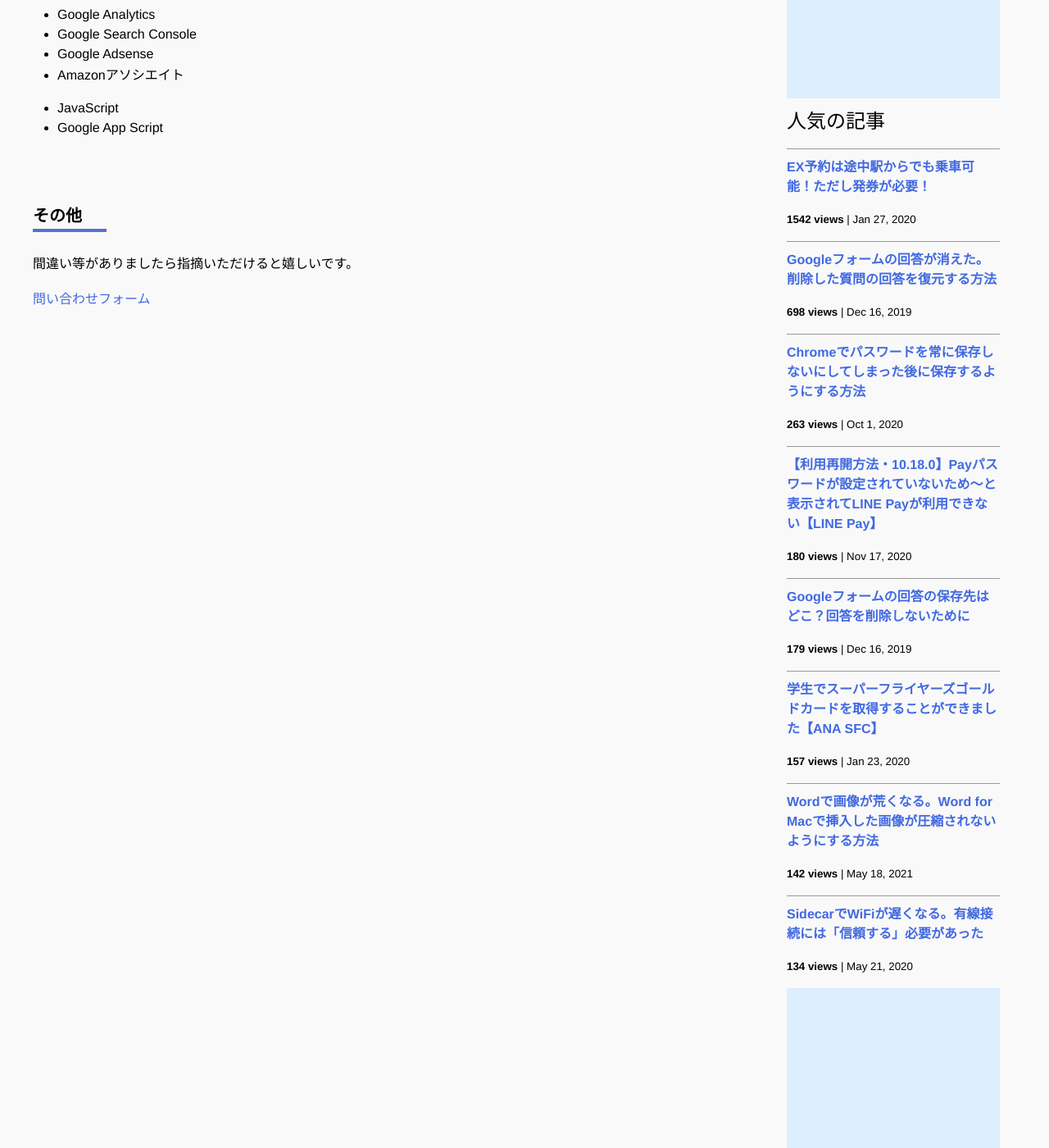
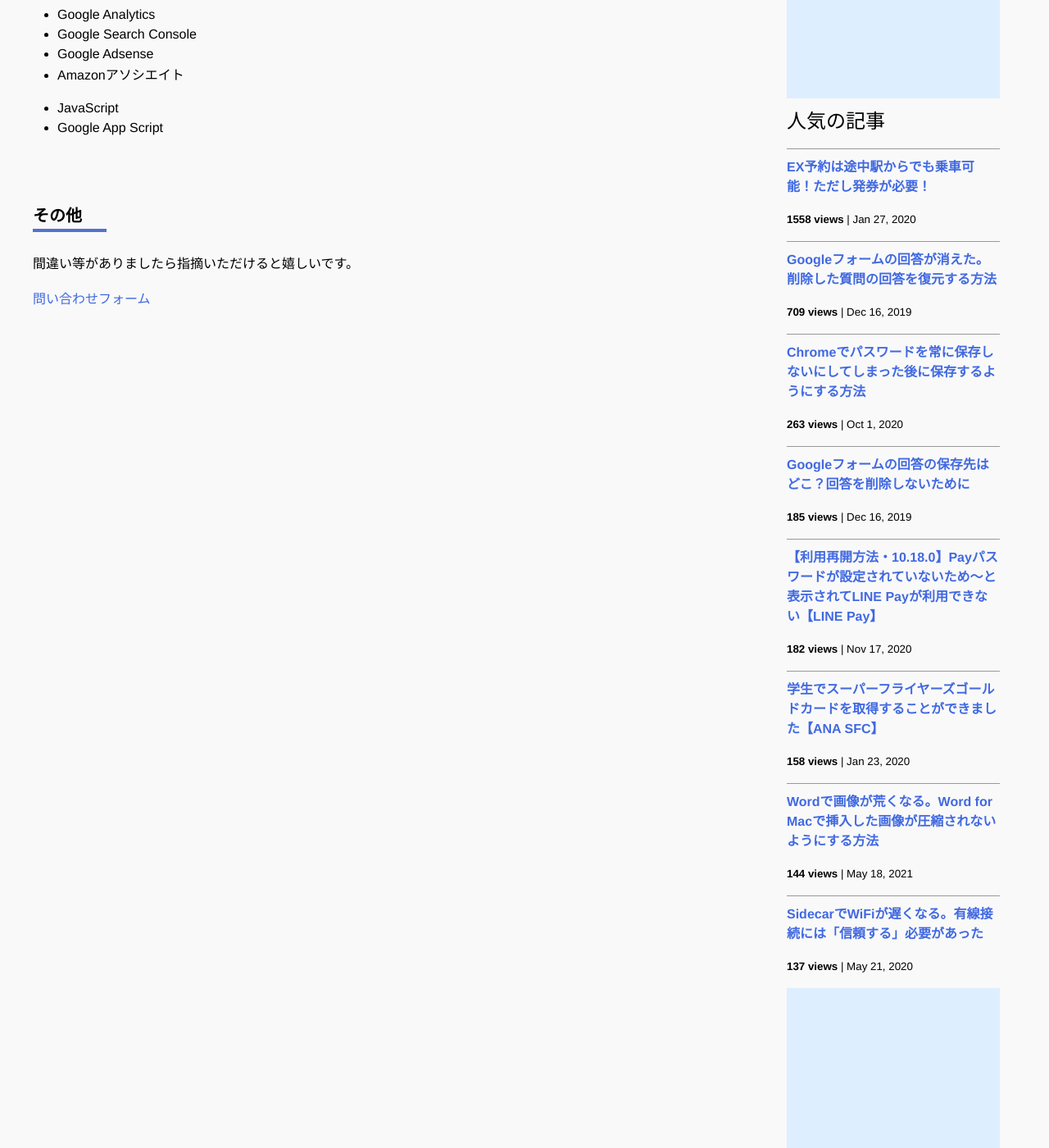
Before and after one commit to iwanaminami/shoyaiwaname, a Jekyll site: the page built from about.markdown, in a window 1280 px wide and 1400 px high, scrolled down 693 px. Shown: the whole window at 82% size. Built offline with Jekyll 4.4.1, drawn with Linux system fonts in a browser that asks for light colours; nearby versions of some CDN libraries; comment, search, counter and statistics services are not loaded.

Commit message:
a new commit message

```diff
--- a/_data/popularposts.yml
+++ b/_data/popularposts.yml
@@ -1,17 +1,17 @@
 side:
-  - view: 1542
+  - view: 1558
     url: /2020/01/27/ex-rideontheway.html
-  - view: 698
+  - view: 709
     url: /2019/12/16/restore-googleform.html
   - view: 263
     url: /2020/10/01/googlepassword.html
-  - view: 180
+  - view: 185
+    url: /2019/12/16/googleform-answers.html
+  - view: 182
     url: /2020/11/17/linepay.html
-  - view: 179
-    url: /2019/12/16/googleform-answers.html
-  - view: 157
+  - view: 158
     url: /2020/01/23/sfcgold.html
-  - view: 142
+  - view: 144
     url: /2021/05/18/image-compression-word.html
-  - view: 134
+  - view: 137
     url: /2020/05/21/sidecar-via-cable.html
```
